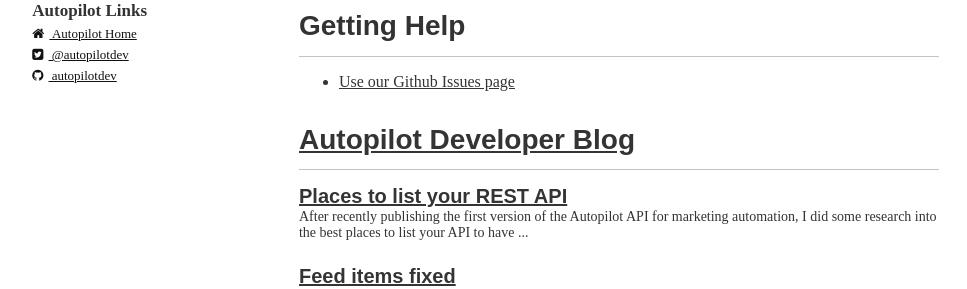
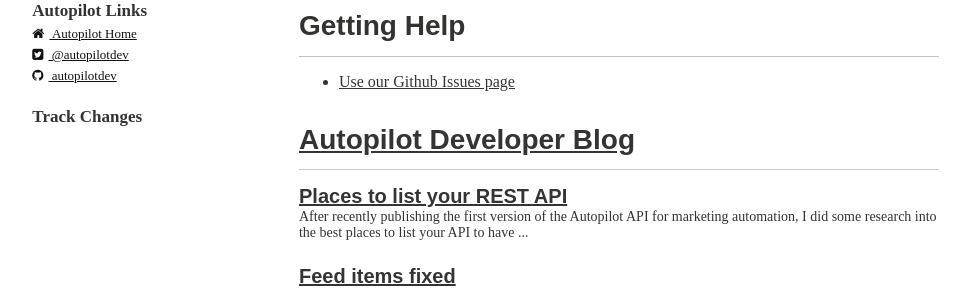
Before and after one commit to autopilotdev/autopilotdev.github.io, a Jekyll site: the page built from index.md, in a window 1280 px wide. Shown: the part 336-625 px from the top of the page, without its empty margins (21-988 px from the left). Built offline with Jekyll 4.4.1, drawn with Linux system fonts in a browser that asks for light colours; nearby versions of some CDN libraries; some web fonts are replaced; a script that is not in the unit is left out.

Commit message:
Changelog update

```diff
--- a/_includes/_author-bio.html
+++ b/_includes/_author-bio.html
@@ -29,7 +29,8 @@
   {% if author.twitter %}<a href="http://twitter.com/{{ author.twitter }}" class="author-social" target="_blank"><i class="fa fa-twitter-square"></i> @{{ author.twitter }}</a>{% endif %}
   {% if author.github %}<a href="http://github.com/{{ author.github }}" class="author-social" target="_blank"><i class="fa fa-github"></i> {{ author.github }}</a>{% endif %}
   {% if author.stackoverflow %}<a href="http://stackoverflow.com/users/{{ author.stackoverflow }}" class="author-social" target="_blank"><i class="fa fa-stack-overflow"></i> Stackoverflow</a>{% endif %}
-
+  <br />
+  <div style="font-size:17px;font-weight:bold;margin-bottom:5px;">Track Changes</div>
   <script type="text/javascript" src="//www.apichangelog.com/static/widget/follow.js" api="autopilot"></script>
 
 {% else %}
```
